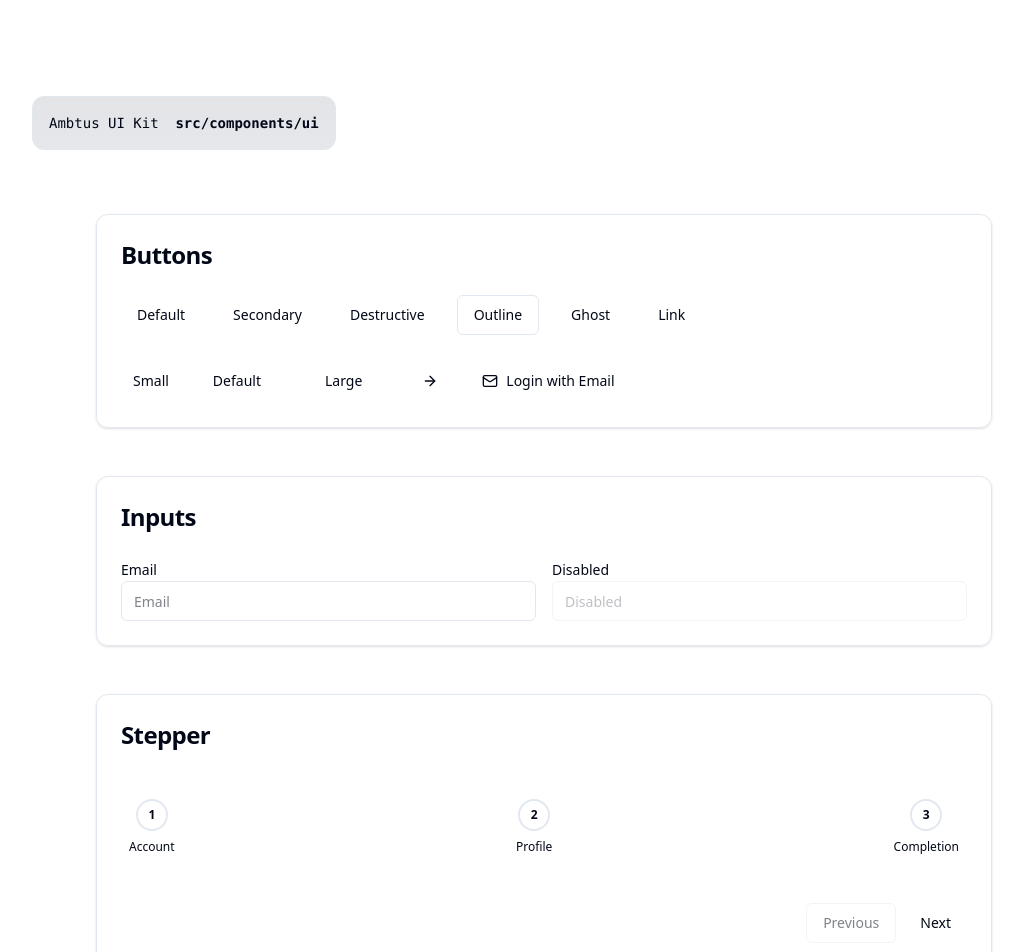
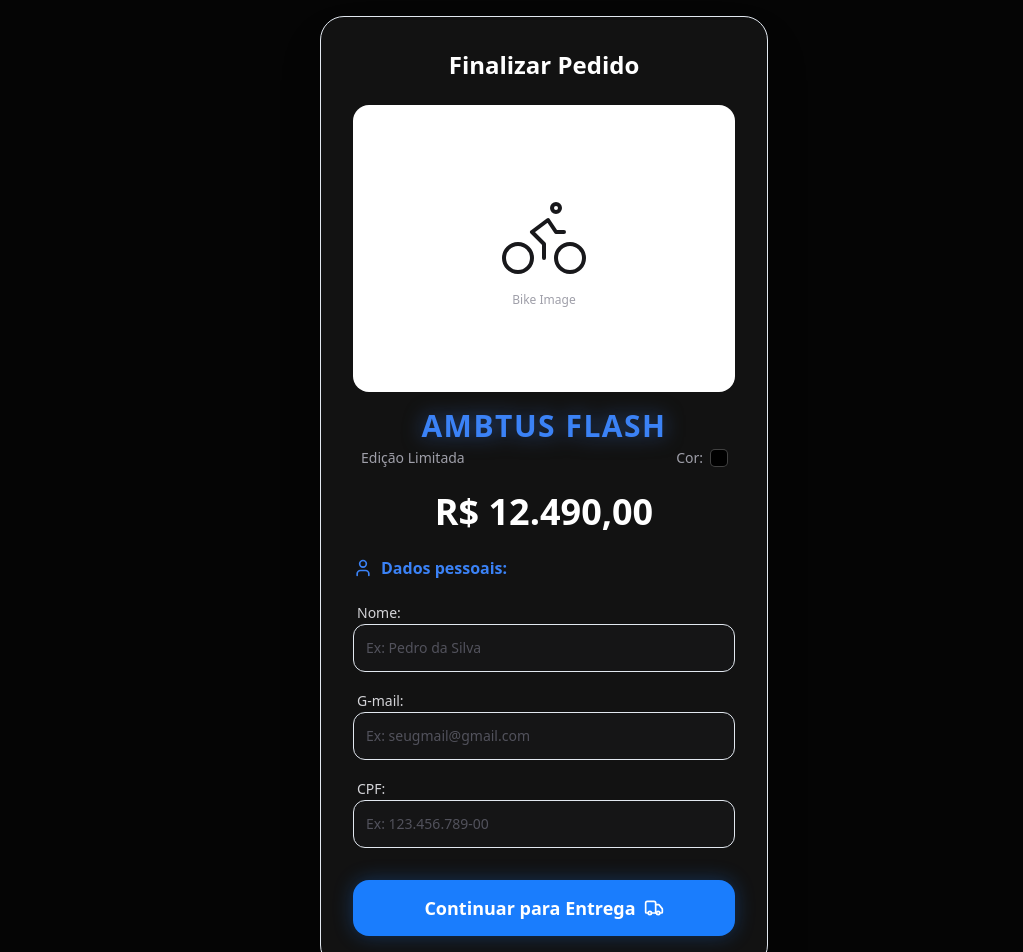
Before and after one commit to matheuslyam/checkout, a Next.js app: page / in a window 1280 px wide. Shown: the top 952 px of the page, without its empty margins (96-1119 px from the left). Built offline with nearby package versions, Linux system fonts and the light colour scheme.

Commit message:
feat: implement high-fidelity checkout card design

```diff
--- a/src/app/globals.css
+++ b/src/app/globals.css
@@ -24,25 +24,28 @@
 }
 
 .dark {
-  --background: 222.2 84% 4.9%;
-  --foreground: 210 40% 98%;
-  --card: 222.2 84% 4.9%;
-  --card-foreground: 210 40% 98%;
-  --popover: 222.2 84% 4.9%;
-  --popover-foreground: 210 40% 98%;
-  --primary: 217.2 91.2% 59.8%;
-  --primary-foreground: 222.2 47.4% 11.2%;
-  --secondary: 217.2 32.6% 17.5%;
-  --secondary-foreground: 210 40% 98%;
-  --muted: 217.2 32.6% 17.5%;
-  --muted-foreground: 215 20.2% 65.1%;
-  --accent: 217.2 32.6% 17.5%;
-  --accent-foreground: 210 40% 98%;
+  --background: 240 10% 3.9%;
+  /* #09090b - Deeper black */
+  --foreground: 0 0% 98%;
+  --card: 240 10% 10%;
+  /* Slightly lighter than bg */
+  --card-foreground: 0 0% 98%;
+  --popover: 240 10% 3.9%;
+  --popover-foreground: 0 0% 98%;
+  --primary: 217 91% 60%;
+  /* Bright Blue from image */
+  --primary-foreground: 0 0% 100%;
+  --secondary: 240 3.7% 15.9%;
+  --secondary-foreground: 0 0% 98%;
+  --muted: 240 3.7% 15.9%;
+  --muted-foreground: 240 5% 64.9%;
+  --accent: 240 3.7% 15.9%;
+  --accent-foreground: 0 0% 98%;
   --destructive: 0 62.8% 30.6%;
-  --destructive-foreground: 210 40% 98%;
-  --border: 217.2 32.6% 17.5%;
-  --input: 217.2 32.6% 17.5%;
-  --ring: 224.3 76.3% 48%;
+  --destructive-foreground: 0 0% 98%;
+  --border: 240 3.7% 15.9%;
+  --input: 240 3.7% 15.9%;
+  --ring: 240 4.9% 83.9%;
 }
 
 * {
--- a/src/app/page.tsx
+++ b/src/app/page.tsx
@@ -1,91 +1,11 @@
 "use client"
 
-import { Button } from "@/components/ui/button"
-import { Input } from "@/components/ui/input"
-import { Stepper } from "@/components/ui/stepper"
-import { useState } from "react"
-import { ArrowRight, Mail } from "lucide-react"
+import { CheckoutCard } from "@/components/checkout-card"
 
 export default function Home() {
-    const [currentStep, setCurrentStep] = useState(0)
-
-    const steps = [
-        { label: "Account", description: "Create your account" },
-        { label: "Profile", description: "Set up your profile" },
-        { label: "Completion", description: "Review and submit" },
-    ]
-
-    const nextStep = () => {
-        if (currentStep < steps.length - 1) {
-            setCurrentStep(currentStep + 1)
-        }
-    }
-
-    const prevStep = () => {
-        if (currentStep > 0) {
-            setCurrentStep(currentStep - 1)
-        }
-    }
-
     return (
-        <main className="flex min-h-screen flex-col items-center justify-center bg-background p-8 md:p-24 selection:bg-primary/20">
-            <div className="z-10 w-full max-w-5xl items-center justify-between font-mono text-sm lg:flex">
-                <p className="fixed left-0 top-0 flex w-full justify-center border-b bg-gradient-to-b from-zinc-200 pb-6 pt-8 backdrop-blur-2xl dark:border-neutral-800 dark:bg-zinc-800/30 dark:from-inherit lg:static lg:w-auto  lg:rounded-xl lg:border lg:bg-gray-200 lg:p-4 lg:dark:bg-zinc-800/30">
-                    Ambtus UI Kit &nbsp;
-                    <code className="font-mono font-bold">src/components/ui</code>
-                </p>
-            </div>
-
-            <div className="mt-16 grid w-full max-w-4xl gap-12">
-                {/* Buttons Section */}
-                <section className="space-y-6 rounded-xl border bg-card p-6 text-card-foreground shadow-sm">
-                    <h2 className="text-2xl font-semibold tracking-tight">Buttons</h2>
-                    <div className="flex flex-wrap gap-4">
-                        <Button>Default</Button>
-                        <Button variant="secondary">Secondary</Button>
-                        <Button variant="destructive">Destructive</Button>
-                        <Button variant="outline">Outline</Button>
-                        <Button variant="ghost">Ghost</Button>
-                        <Button variant="link">Link</Button>
-                    </div>
-                    <div className="flex flex-wrap gap-4 items-center">
-                        <Button size="sm">Small</Button>
-                        <Button size="default">Default</Button>
-                        <Button size="lg">Large</Button>
-                        <Button size="icon"><ArrowRight className="h-4 w-4" /></Button>
-                        <Button>
-                            <Mail className="mr-2 h-4 w-4" /> Login with Email
-                        </Button>
-                    </div>
-                </section>
-
-                {/* Inputs Section */}
-                <section className="space-y-6 rounded-xl border bg-card p-6 text-card-foreground shadow-sm">
-                    <h2 className="text-2xl font-semibold tracking-tight">Inputs</h2>
-                    <div className="grid gap-4 md:grid-cols-2">
-                        <div className="space-y-2">
-                            <label htmlFor="email" className="text-sm font-medium leading-none peer-disabled:cursor-not-allowed peer-disabled:opacity-70">Email</label>
-                            <Input type="email" id="email" placeholder="Email" />
-                        </div>
-                        <div className="space-y-2">
-                            <label htmlFor="disabled" className="text-sm font-medium leading-none peer-disabled:cursor-not-allowed peer-disabled:opacity-70">Disabled</label>
-                            <Input disabled type="email" id="disabled" placeholder="Disabled" />
-                        </div>
-                    </div>
-                </section>
-
-                {/* Stepper Section */}
-                <section className="space-y-6 rounded-xl border bg-card p-6 text-card-foreground shadow-sm">
-                    <h2 className="text-2xl font-semibold tracking-tight">Stepper</h2>
-                    <div className="py-4">
-                        <Stepper steps={steps} currentStep={currentStep} />
-                    </div>
-                    <div className="flex justify-end gap-2">
-                        <Button variant="outline" onClick={prevStep} disabled={currentStep === 0}>Previous</Button>
-                        <Button onClick={nextStep} disabled={currentStep === steps.length - 1}>Next</Button>
-                    </div>
-                </section>
-            </div>
+        <main className="flex min-h-screen items-center justify-center bg-[#050505] p-4 text-white">
+            <CheckoutCard />
         </main>
     )
 }
--- /dev/null
+++ b/src/components/checkout-card.tsx
@@ -0,0 +1,88 @@
+"use client"
+
+import { Button } from "@/components/ui/button"
+import { Input } from "@/components/ui/input"
+import { Bike, Truck, User } from "lucide-react"
+import Image from "next/image"
+
+export function CheckoutCard() {
+    return (
+        <div className="w-full max-w-md rounded-3xl bg-[#121212] p-8 shadow-2xl border border-white/5">
+            {/* Header */}
+            <h1 className="mb-6 text-center text-2xl font-bold text-white">
+                Finalizar Pedido
+            </h1>
+
+            {/* Product Image Placeholder */}
+            <div className="relative mb-4 flex aspect-[4/3] w-full items-center justify-center rounded-2xl bg-white p-4">
+                {/* Ideally this would be the actual image. specialized placeholder for now */}
+                <div className="flex flex-col items-center gap-2">
+                    <Bike className="h-24 w-24 text-zinc-900" strokeWidth={1} />
+                    <span className="text-xs text-zinc-400">Bike Image</span>
+                </div>
+                {/* <Image src="/path/to/bike.png" alt="Ambtus Flash" fill className="object-contain" /> */}
+            </div>
+
+            {/* Product Details */}
+            <div className="space-y-1">
+                <h2 className="text-center text-3xl font-bold uppercase tracking-wider text-[#3B82F6] drop-shadow-[0_0_10px_rgba(59,130,246,0.5)]">
+                    AMBTUS FLASH
+                </h2>
+                <div className="flex items-center justify-between px-2 text-sm text-zinc-400">
+                    <span>Edição Limitada</span>
+                    <div className="flex items-center gap-2">
+                        <span>Cor:</span>
+                        <div className="h-4 w-4 rounded bg-black ring-1 ring-white/20" />
+                    </div>
+                </div>
+            </div>
+
+            {/* Price */}
+            <div className="my-6 text-center">
+                <span className="text-4xl font-bold text-white">R$ 12.490,00</span>
+            </div>
+
+            {/* Personal Data Form */}
+            <div className="mb-8 space-y-5">
+                <div className="flex items-center gap-2 text-[#3B82F6]">
+                    <User className="h-5 w-5" />
+                    <h3 className="font-semibold">Dados pessoais:</h3>
+                </div>
+
+                <div className="space-y-4">
+                    <div className="space-y-1.5">
+                        <label className="ml-1 text-sm text-zinc-300">Nome:</label>
+                        <Input
+                            placeholder="Ex: Pedro da Silva"
+                            className="h-12 border-[0.5px] border-white/10 bg-zinc-900/50 text-white placeholder:text-zinc-600 focus-visible:ring-[#3B82F6] rounded-xl"
+                        />
+                    </div>
+
+                    <div className="space-y-1.5">
+                        <label className="ml-1 text-sm text-zinc-300">G-mail:</label>
+                        <Input
+                            placeholder="Ex: seugmail@gmail.com"
+                            className="h-12 border-[0.5px] border-white/10 bg-zinc-900/50 text-white placeholder:text-zinc-600 focus-visible:ring-[#3B82F6] rounded-xl"
+                        />
+                    </div>
+
+                    <div className="space-y-1.5">
+                        <label className="ml-1 text-sm text-zinc-300">CPF:</label>
+                        <Input
+                            placeholder="Ex: 123.456.789-00"
+                            className="h-12 border-[0.5px] border-white/10 bg-zinc-900/50 text-white placeholder:text-zinc-600 focus-visible:ring-[#3B82F6] rounded-xl"
+                        />
+                    </div>
+                </div>
+            </div>
+
+            {/* Action Button */}
+            <Button
+                className="h-14 w-full rounded-2xl bg-[#1A7DFD] text-lg font-semibold hover:bg-[#1565CC] shadow-[0_0_20px_rgba(26,125,253,0.3)]"
+            >
+                Continuar para Entrega
+                <Truck className="ml-2 h-5 w-5" />
+            </Button>
+        </div>
+    )
+}
```
